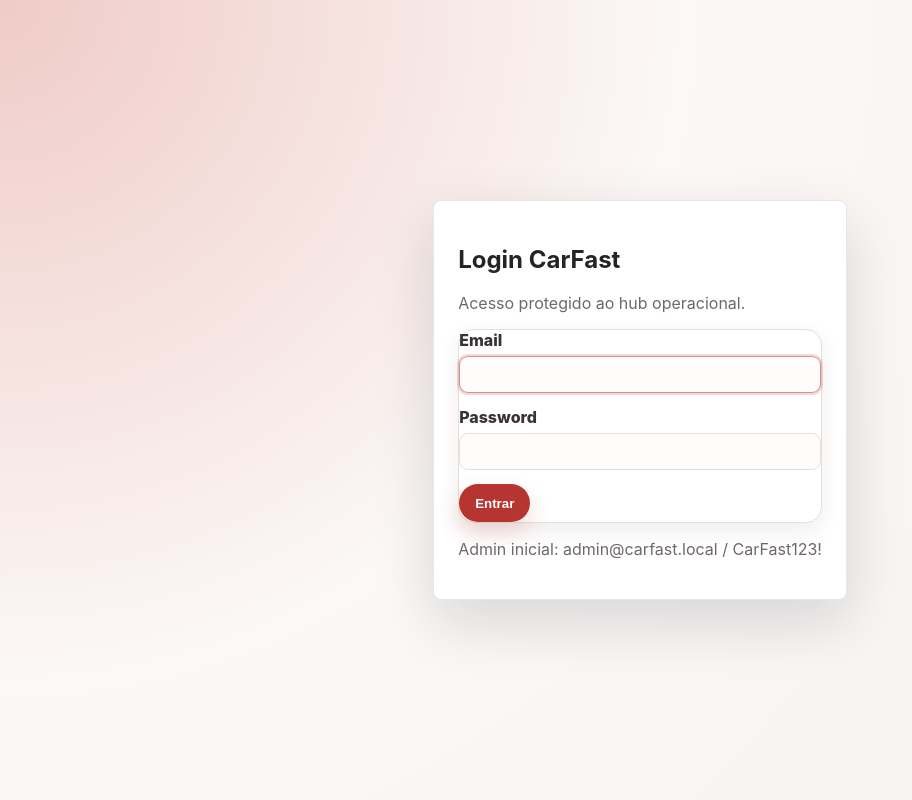
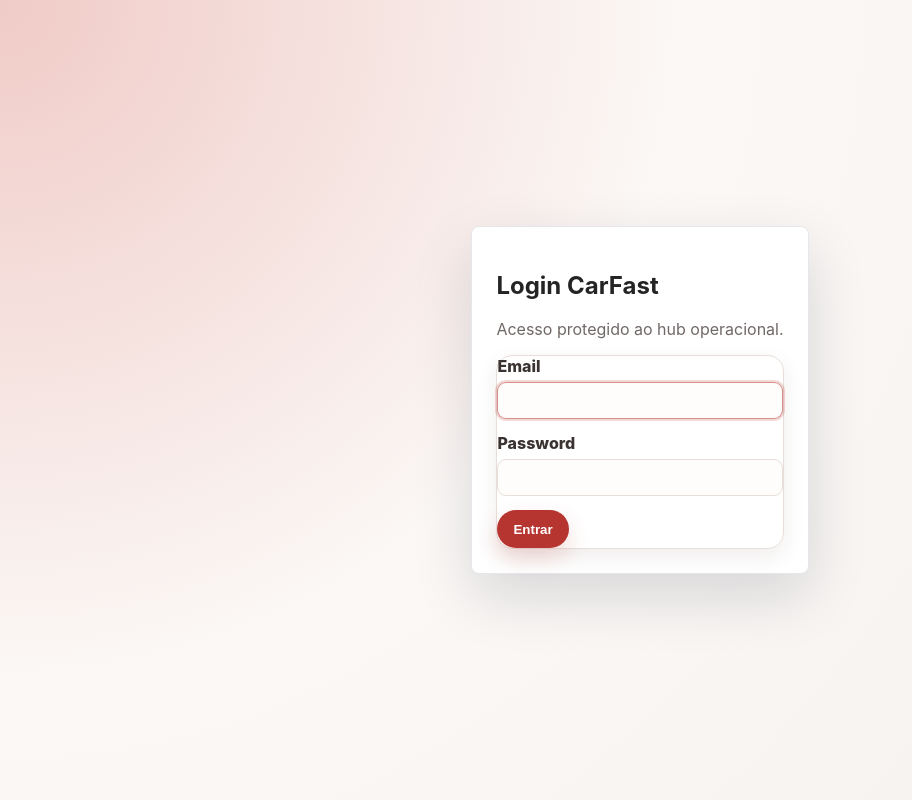
Before and after one commit to andrecoroa/carfast-stock, a Flask app: page /login in a window 1280 px wide. Shown: the whole page, without its empty margins (0-912 px from the left). Run offline with Flask 3, Linux system fonts and the light colour scheme.

Commit message:
Remover credenciais do login

```diff
--- a/templates/auth/login.html
+++ b/templates/auth/login.html
@@ -13,7 +13,6 @@
     </label>
     <button>Entrar</button>
   </form>
-  <p class="muted">Admin inicial: {{ default_email }} / {{ default_password }}</p>
 </div>
 
 {% endblock %}
```
